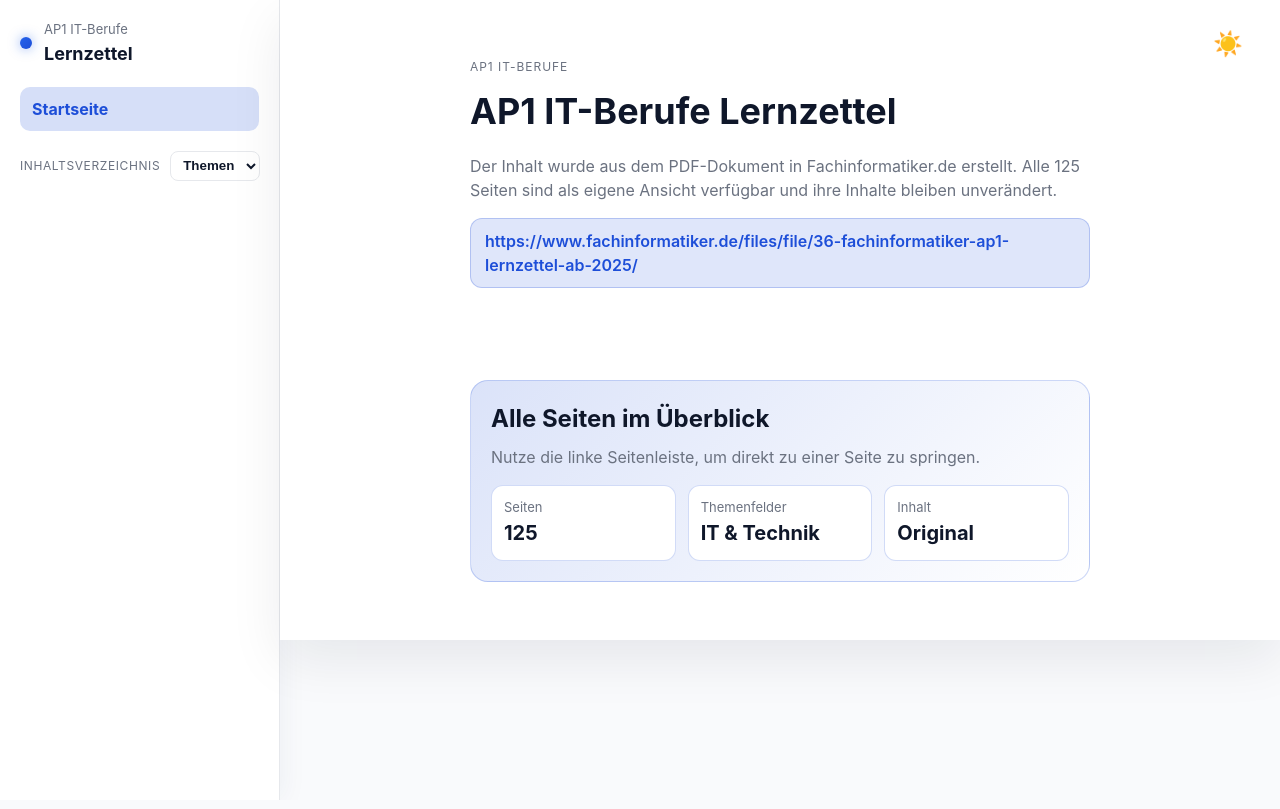
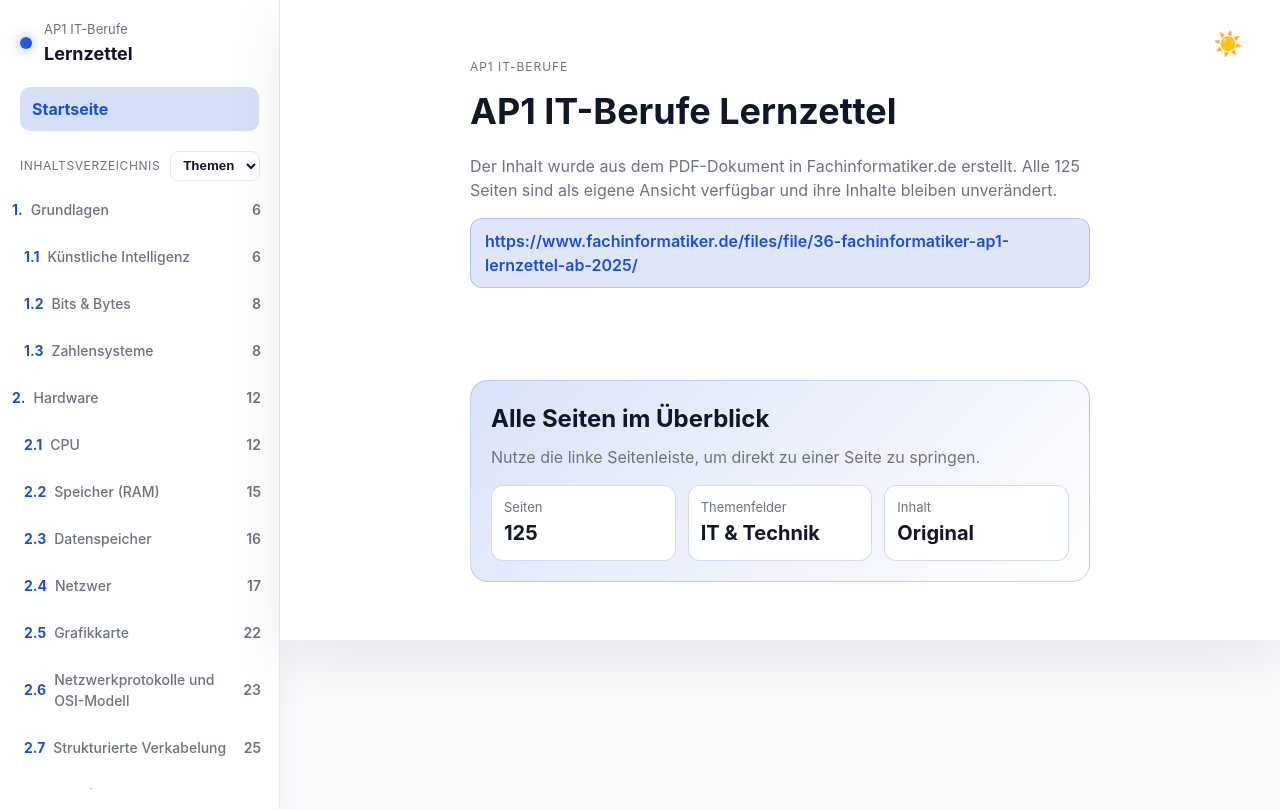
Before and after one commit to IlyaBashlyaev/AP1-Lernzettel, a React (Vite) app: page / in a window 1280 px wide. Built offline with nearby package versions, Linux system fonts and the light colour scheme.

Commit message:
Add a text file of the table of contents and make changes in the sidebar component

```diff
--- a/src/components/Sidebar.jsx
+++ b/src/components/Sidebar.jsx
@@ -1,6 +1,6 @@
 import {useMemo, useState} from "react";
 import {NavLink, useLocation} from "react-router-dom";
-import tocRaw from "../../Inhaltsverzeichnis/AP1_Lernzettel_Inhaltsverzeichnis.txt?raw";
+import tableOfContents from "../../public/Inhaltsverzeichnis.txt?raw";
 
 const parseTopics = (text) => {
     return text
@@ -9,10 +9,14 @@ const parseTopics = (text) => {
             const trimmed = line.trim();
             if (!trimmed) return null;
 
-            const match = trimmed.match(/^(\d+(?:\.\d+)*)\.?\s+(.+?)\s*\(S\.?\s*(\d+)\)/i);
-            if (!match) return null;
+            const lineData = trimmed.replace('\t', '').split(' - S. ');
+            if (!lineData) return null;
 
-            const [, number, title, page] = match;
+            const [number, title, page] = [
+                lineData[0].split(' ')[0],
+                lineData[0].split(' ').slice(1).join(' '),
+                lineData[1],
+            ];
             const depth = line.startsWith("\t") ? 2 : 1;
 
             return {
@@ -29,7 +33,7 @@ export default function Sidebar() {
     const location = useLocation();
     const [viewMode, setViewMode] = useState("topics");
     const pageNumbers = Array.from({ length: 125 }, (_, index) => index + 1);
-    const topics = useMemo(() => parseTopics(tocRaw), []);
+    const topics = useMemo(() => parseTopics(tableOfContents), []);
 
     const url = new URL(window.location.href);
     const id = url.searchParams.get('id');
```
Also changed, not shown: public/Inhaltsverzeichnis.txt (added).
